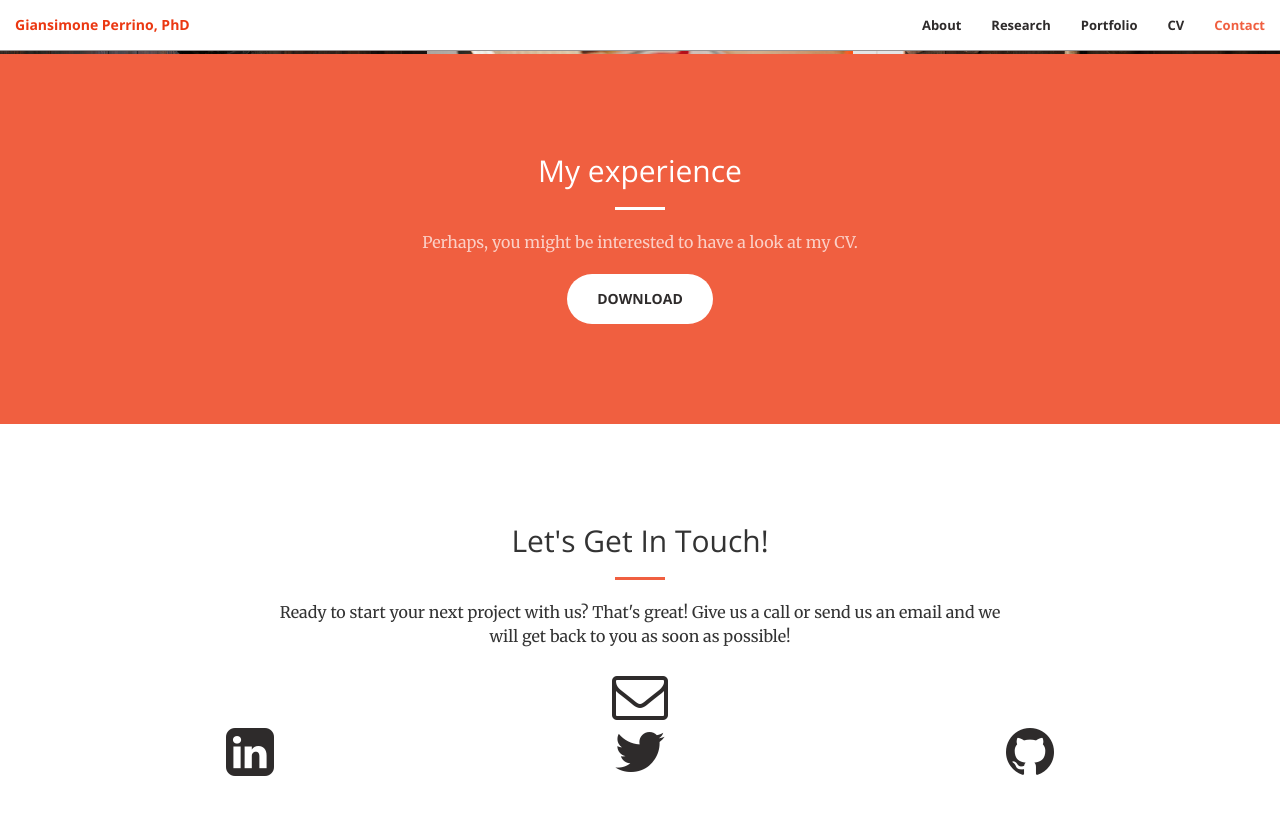
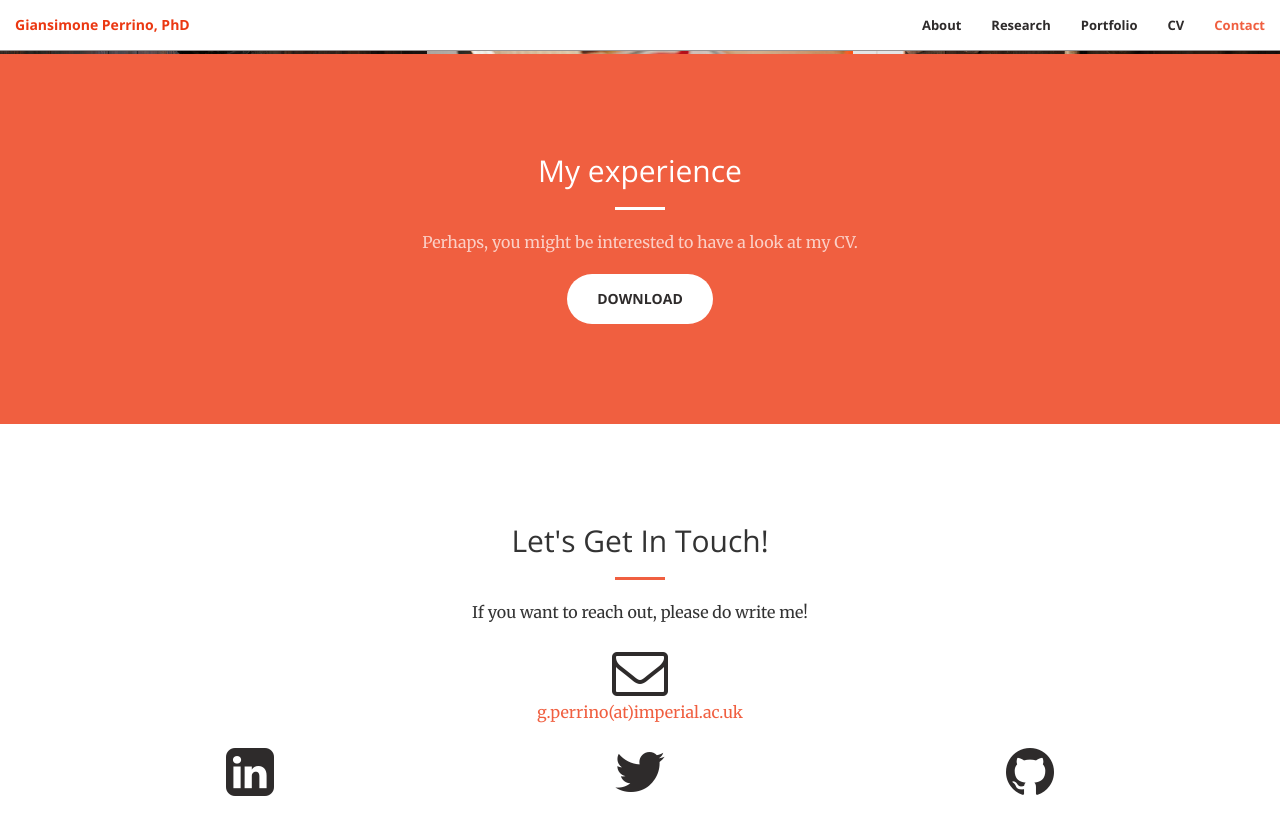
Before and after one commit to giansimone/giansimone.github.io, a Jekyll site: the page built from index.html, in a window 1280 px wide and 900 px high, scrolled down 2418 px. Shown: the top 835 px of the window. Built offline with Jekyll 4.4.1, drawn with Linux system fonts in a browser that asks for light colours.

Commit message:
Add details in contact.

```diff
--- a/_includes/contact.html
+++ b/_includes/contact.html
@@ -4,11 +4,12 @@
             <div class="col-lg-8 col-lg-offset-2 text-center">
                 <h2 class="section-heading">Let's Get In Touch!</h2>
                 <hr class="primary">
-                <p>Ready to start your next project with us? That's great! Give us a call or send us an email and we will get back to you as soon as possible!</p>
+                <p>If you want to reach out, please do write me!</p>
             </div>
             <div class="col-lg-8 col-lg-offset-2 text-center">
                 <a href="mailto:{{ site.email }}">
                 <i class="fa fa-envelope-o fa-3x wow bounceIn" data-wow-delay=".1s"></i>
+                <p>{{ site.email }}</p>
                 </a>
             </div>
         </div>
```
